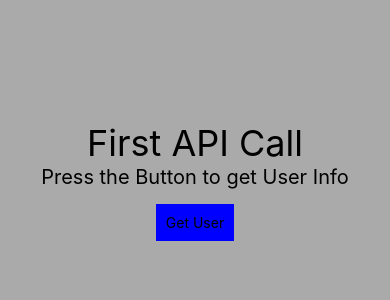
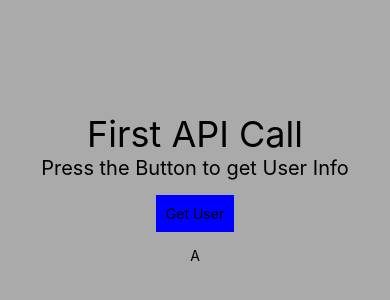
Before and after one commit to Insulaa/mobileApp, a React Native app: screen / in a window 390 px wide. Shown: the part 234-534 px from the top of the page. Built offline with nearby package versions, Linux system fonts and the light colour scheme.

Commit message:
get-user-api-working

```diff
--- a/src/components/App/App.js
+++ b/src/components/App/App.js
@@ -9,15 +9,15 @@ import {
 import axios from 'axios';
 
 const App = () => {
-  let [user, setUser] = React.useState('');
+  let [user, setUser] = React.useState('A');
 
   const fetchUser = () => {
     axios
       .get(
-        'http://localhost:3000/views/patients/?user_id=a38df304-c3f8-4bbf-843d-640f7c664657',
+        'http://10.0.2.2:8000/views/patients/?user_id=a38df304-c3f8-4bbf-843d-640f7c664657',
       )
       .then((response) => {
-        console.log('SHOULD WORK');
+        setUser(response.data[0]['last_name']);
       })
       .catch((error) => {
         console.log(error);
```
